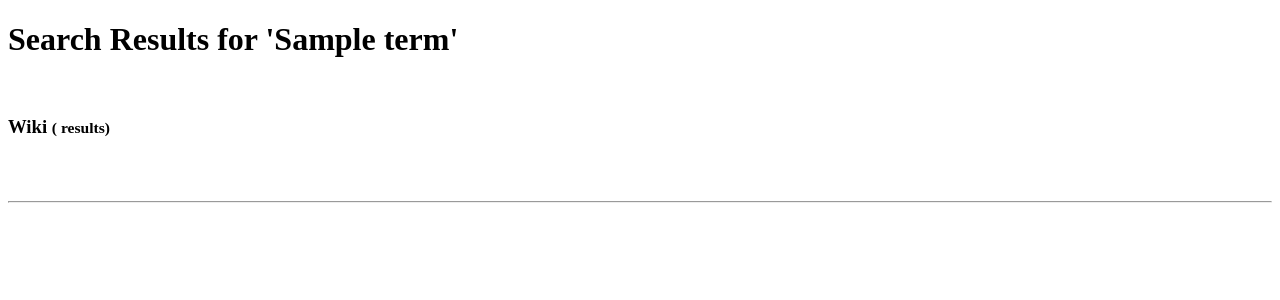
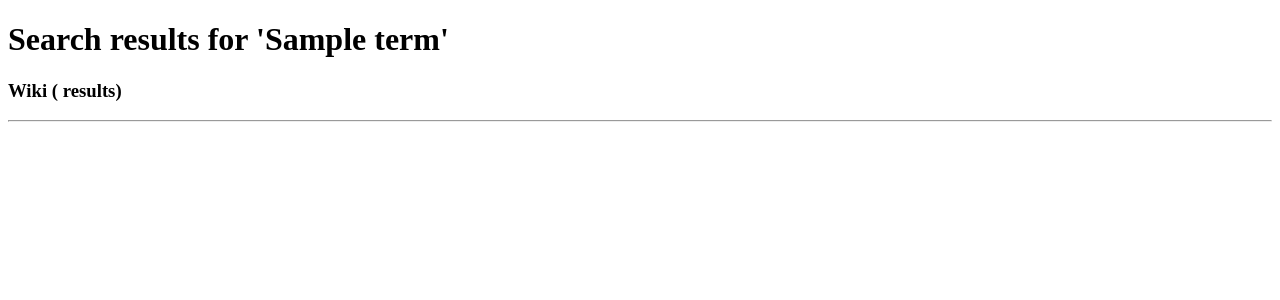
Before and after one commit to cfpb/collab, a Django app: template core/search/templates/search/search_results.html in a window 1280 px wide. Shown: the part 171-471 px from the top of the page. Run offline with Django 3.2, Linux system fonts and the light colour scheme; the template is opened without the code that fills it: most values are stand-ins (such as "Sample title", 1, 10 or a date in 2020); some libraries are stand-ins or nearby versions.

Commit message:
Search spacing fixes (#62)
- updated order of staff photo and names
- fixed text case of more results button
- removed small modifiers from headings
- removed inline styles
- removed empty nbsp elems

```diff
--- a/core/search/templates/search/search_results.html
+++ b/core/search/templates/search/search_results.html
@@ -3,19 +3,14 @@
 <form action="" method="POST" id="submit-form">
     {% csrf_token %}
     <div id="content" class="search-results">
-        <div style="width: 80%;">
-            <div>
-                <h1>Search Results for '{{ term }}'</h1>
-                <div style="clear:both">&nbsp;</div>
-            </div>
+        <h1>Search results for '{{ term }}'</h1>
 
         <div id="search_accordion">
 
             {% if not index %}
             <div class="results-group" data-model="Wiki">
-                    <h3>Wiki <small>(<span id="wiki_count_hook"></span> results)</small></h3>
+                <h3>Wiki (<span id="wiki_count_hook"></span> results)</h3>
                 <ol id="wiki_results_hook"></ol>
-                    <div style="clear:both">&nbsp;</div>
             </div>
             {% endif %}
 
@@ -23,7 +18,7 @@
 
             {% for results_by_index in by_index %}
             <div class="results-group" data-model="{{ results_by_index.grouper }}">
-                    <h3>{{ results_by_index.grouper }} <small>({{ results_by_index.list|length }} results)</small></h3>
+                <h3>{{ results_by_index.grouper }} ({{ results_by_index.list|length }} results)</h3>
 
                 {% regroup results_by_index.list by content_type as by_content %}
                 {% for results_by_content in by_content %}
@@ -31,8 +26,9 @@
                             <div class="profile_images">
                                 {% for p in results_by_content.list %}
                                     <a href="{{ p.url }}">
+                                        <img class="tiny_photo" src="{{ p.image }}"/>
                                         <span>{{ p.display }}</span>
-                                            <img class="tiny_photo" src="{{ p.image }}"/></a>
+                                    </a>
                                 {% endfor %}
                             </div>
                     {% else %}
@@ -52,13 +48,10 @@
                         </ol>
                     {% endif %}
                 {% endfor %}
-                    <div style="clear:both;">&nbsp;</div>
 
             </div>
             {% endfor %}
 
-            </div>
-            <div style="clear:both">&nbsp;</div>
         </div>
     </div>
 </form>
--- a/core/search/templates/search/search_results.js
+++ b/core/search/templates/search/search_results.js
@@ -9,7 +9,7 @@
     var results = group.find( 'ol' ).children( 'li' );
     if ( results.length > 5 && dataModel !== openGroup ) {
         results.hide().slice( 0, 5 ).show();
-        var link = $( '<a class="more_results btn" href="#">' + ( results.length - 5 ) + ' More results</a>' );
+        var link = $( '<a class="more_results btn" href="#">' + ( results.length - 5 ) + ' more results</a>' );
         link.click( function( e ) {
             e.preventDefault();
             results.slideDown();
```
Lines whose indentation alone changed are shown as unchanged.
